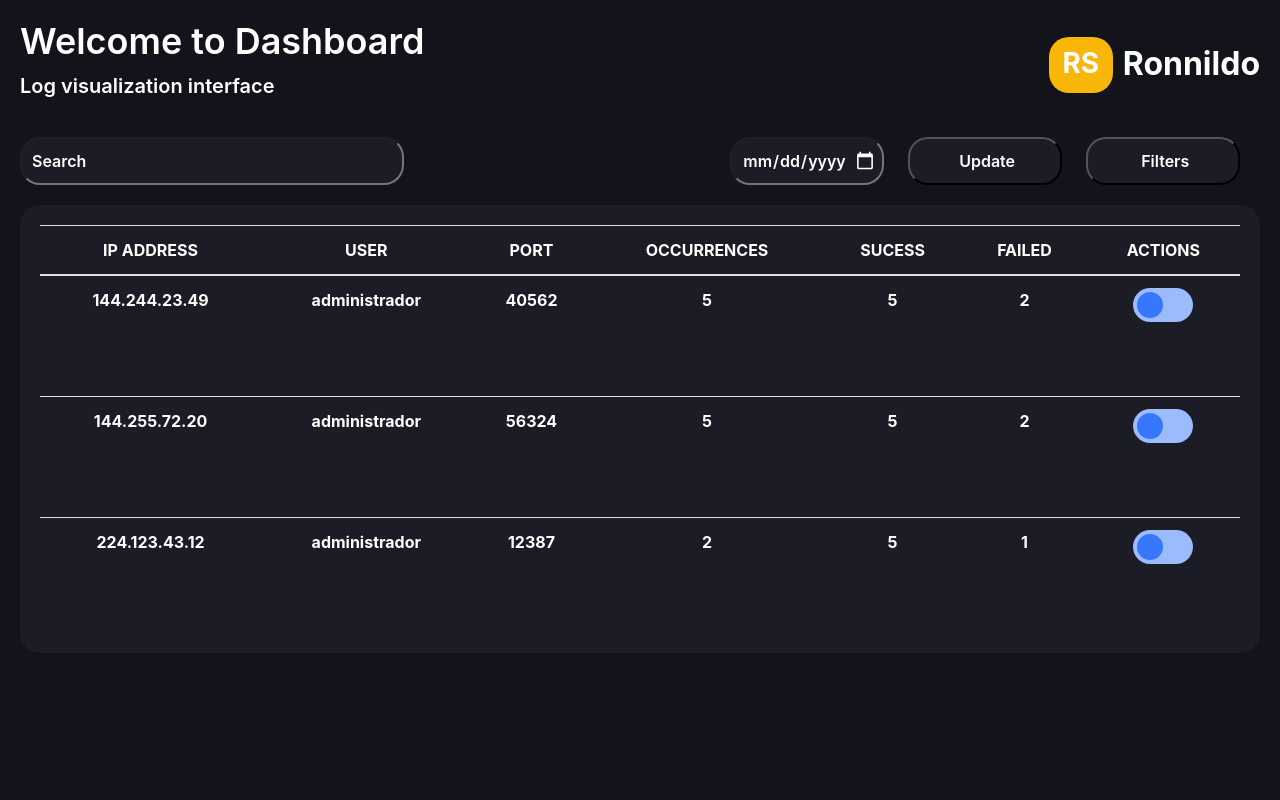
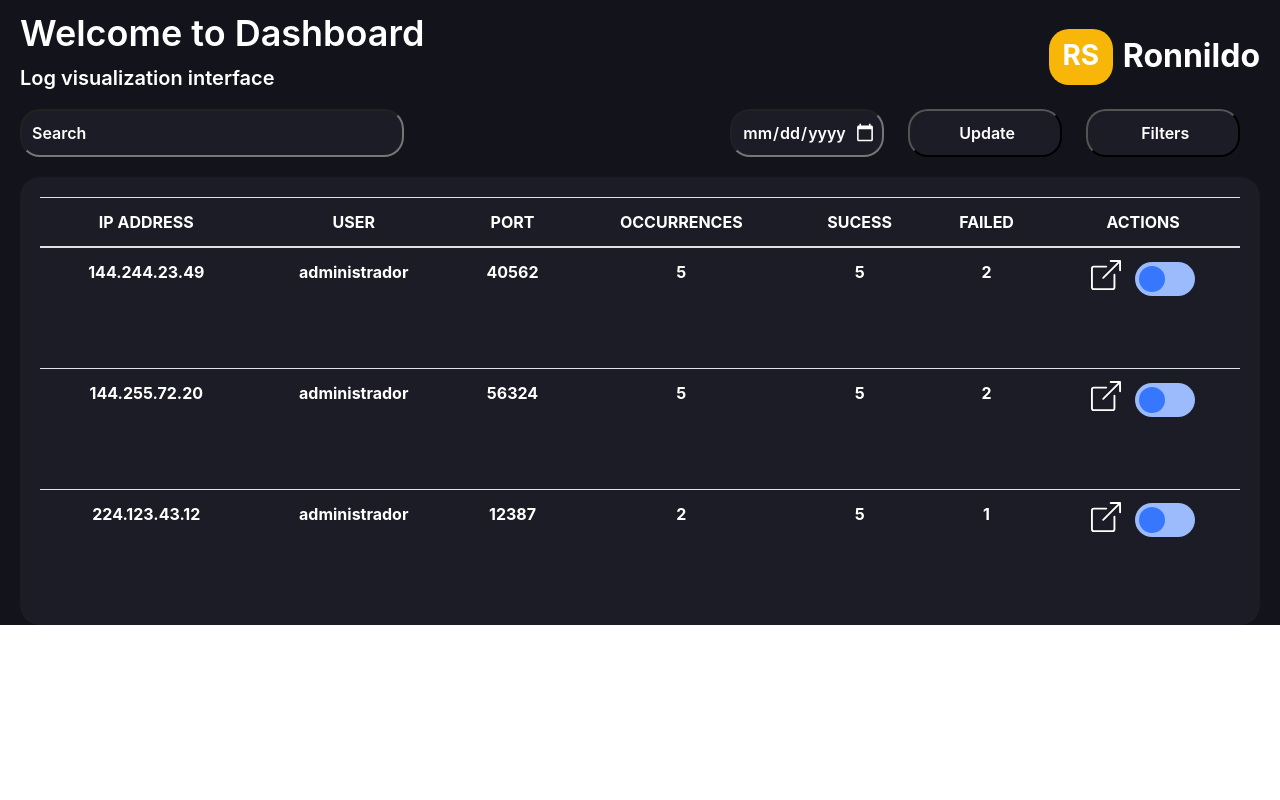
Before and after one commit to Ronnildo/security_server_web, a Django app: page /home/ in a window 1280 px wide. Run offline with Django 4.2, Linux system fonts and the light colour scheme; lists and menus that the app fills with data are empty; some libraries are stand-ins or nearby versions.

Commit message:
Add: redirection to details page

```diff
--- a/project/settings.py
+++ b/project/settings.py
@@ -41,6 +41,7 @@ INSTALLED_APPS = [
     "django_plotly_dash.apps.DjangoPlotlyDashConfig",
     'security',
     'bootstrap4',
+    'django_bootstrap_icons'
 ]
 
 MIDDLEWARE = [
--- a/security/static/css/home.css
+++ b/security/static/css/home.css
@@ -9,18 +9,17 @@ body {
 
 .fundo {
     background-color: #13131B;
-    height: 100vh;
+    height: 100%;
     width: 100%;
     color: #fff;
-    padding: 0;
-    margin: 0;
+    padding: 0 20px 0 20px;
 }
 
 .title {
     display: flex;
     justify-content: space-between;
     color: #fff;
-    padding: 20px;
+    padding-top: 12px;
 }
 
 .title h2 {
@@ -60,7 +59,7 @@ body {
 .filter {
     display: flex;
     justify-content: space-between;
-    margin: 0 20px 20px 20px;
+    padding-bottom: 20px;
 }
 
 .filter .search {
@@ -109,7 +108,7 @@ body {
 
 .data-container {
     background-color: #1C1C26;
-    margin: 20px 20px 0 20px;
+    /* margin: 20px 20px 0 20px; */
     padding: 20px 20px 0 20px;
     height: 28rem;
     display: flex;
@@ -126,6 +125,7 @@ body {
 .data-container .switch {
     position: relative;
     display: inline-block;
+    cursor: pointer;
     width: 60px;
     height: 34px;
 }
@@ -149,7 +149,7 @@ body {
     transition: .4s;
 }
 
-.slider:before {
+.data-container .slider:before {
     position: absolute;
     content: "";
     height: 26px;
@@ -162,12 +162,12 @@ body {
     border-radius: 50%;
 }
 
-input:checked+.slider {
-    background-color: #2196F3;
+.data-container input:checked + .slider {
+    background-color: #EF9B9B;
 }
 
-input:focus+.slider {
-    box-shadow: 0 0 1px #2196F3;
+.data-container input:focus + .slider {
+    box-shadow: 0 0 1px #EF9B9B;
 }
 
 input:checked+.slider:before {
@@ -180,3 +180,12 @@ input:checked+.slider:before {
 .slider .checked:before{
     background-color: #EF9B9B;
 }
+
+.details {
+    color: #FFFF;
+    padding-right: 10px;
+}
+
+.details:hover{
+    color: #9BBBFD;
+}
--- a/security/templates/home.html
+++ b/security/templates/home.html
@@ -1,5 +1,6 @@
 {% load static %}
 {% load bootstrap4 %}
+{% load bootstrap_icons %}
 <!DOCTYPE html>
 <html lang="pt-br">
 
@@ -24,7 +25,7 @@
             </div>
         </div>
         <div class="filter">
-            <input class="search" type="text" placeholder="Search">
+            <input class="search" type="text" placeholder="Search" autocomplete="off">
             <div>
                 <input type="date" name="Date" id="date">
                 <button class="update">Update</button>
@@ -51,6 +52,15 @@
                         <th>5</th>
                         <th>2</th>
                         <th>
+                            <a class="details" href="{% url 'details' %}">
+                                <svg xmlns="http://www.w3.org/2000/svg" width="30" height="30" fill="currentColor"
+                                    class="bi bi-box-arrow-up-right" viewBox="0 0 16 16">
+                                    <path fill-rule="evenodd"
+                                        d="M8.636 3.5a.5.5 0 0 0-.5-.5H1.5A1.5 1.5 0 0 0 0 4.5v10A1.5 1.5 0 0 0 1.5 16h10a1.5 1.5 0 0 0 1.5-1.5V7.864a.5.5 0 0 0-1 0V14.5a.5.5 0 0 1-.5.5h-10a.5.5 0 0 1-.5-.5v-10a.5.5 0 0 1 .5-.5h6.636a.5.5 0 0 0 .5-.5" />
+                                    <path fill-rule="evenodd"
+                                        d="M16 .5a.5.5 0 0 0-.5-.5h-5a.5.5 0 0 0 0 1h3.793L6.146 9.146a.5.5 0 1 0 .708.708L15 1.707V5.5a.5.5 0 0 0 1 0z" />
+                                </svg>
+                            </a>
                             <label class="switch">
                                 <input type="checkbox" name="action" id="toggle">
                                 <span class="slider"></span>
@@ -64,8 +74,18 @@
                         <th>5</th>
                         <th>5</th>
                         <th>2</th>
-                        <th><label class="switch">
-                                <input type="checkbox" name="action" id="toggle">
+                        <th>
+                            <a class="details" href="{% url 'details' %}">
+                                <svg xmlns="http://www.w3.org/2000/svg" width="30" height="30" fill="currentColor"
+                                    class="bi bi-box-arrow-up-right" viewBox="0 0 16 16">
+                                    <path fill-rule="evenodd"
+                                        d="M8.636 3.5a.5.5 0 0 0-.5-.5H1.5A1.5 1.5 0 0 0 0 4.5v10A1.5 1.5 0 0 0 1.5 16h10a1.5 1.5 0 0 0 1.5-1.5V7.864a.5.5 0 0 0-1 0V14.5a.5.5 0 0 1-.5.5h-10a.5.5 0 0 1-.5-.5v-10a.5.5 0 0 1 .5-.5h6.636a.5.5 0 0 0 .5-.5" />
+                                    <path fill-rule="evenodd"
+                                        d="M16 .5a.5.5 0 0 0-.5-.5h-5a.5.5 0 0 0 0 1h3.793L6.146 9.146a.5.5 0 1 0 .708.708L15 1.707V5.5a.5.5 0 0 0 1 0z" />
+                                </svg>
+                            </a>
+                            <label class="switch">
+                                <input type="checkbox">
                                 <span class="slider"></span>
                             </label></th>
                     </tr>
@@ -76,7 +96,17 @@
                         <th>2</th>
                         <th>5</th>
                         <th>1</th>
-                        <th><label class="switch">
+                        <th>
+                            <a class="details" href="{% url 'details' %}">
+                                <svg xmlns="http://www.w3.org/2000/svg" width="30" height="30" fill="currentColor"
+                                    class="bi bi-box-arrow-up-right" viewBox="0 0 16 16">
+                                    <path fill-rule="evenodd"
+                                        d="M8.636 3.5a.5.5 0 0 0-.5-.5H1.5A1.5 1.5 0 0 0 0 4.5v10A1.5 1.5 0 0 0 1.5 16h10a1.5 1.5 0 0 0 1.5-1.5V7.864a.5.5 0 0 0-1 0V14.5a.5.5 0 0 1-.5.5h-10a.5.5 0 0 1-.5-.5v-10a.5.5 0 0 1 .5-.5h6.636a.5.5 0 0 0 .5-.5" />
+                                    <path fill-rule="evenodd"
+                                        d="M16 .5a.5.5 0 0 0-.5-.5h-5a.5.5 0 0 0 0 1h3.793L6.146 9.146a.5.5 0 1 0 .708.708L15 1.707V5.5a.5.5 0 0 0 1 0z" />
+                                </svg>
+                            </a>
+                            <label class="switch">
                                 <input type="checkbox" name="action" id="toggle">
                                 <span class="slider"></span>
                             </label></th>
```
Also changed, not shown: security/static/images/box-arrow-up-right.svg (added).
